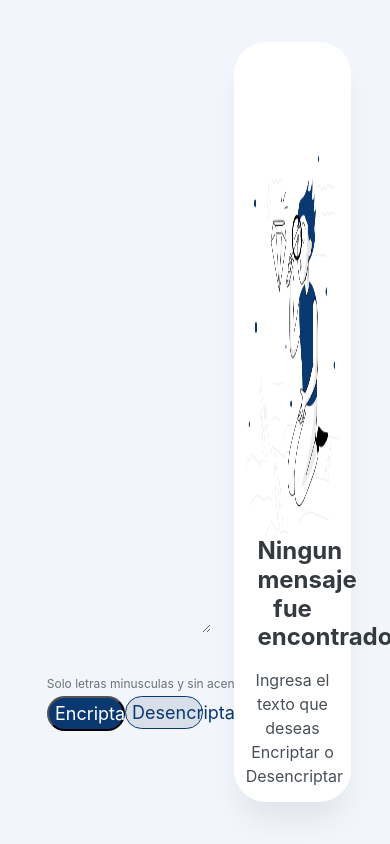
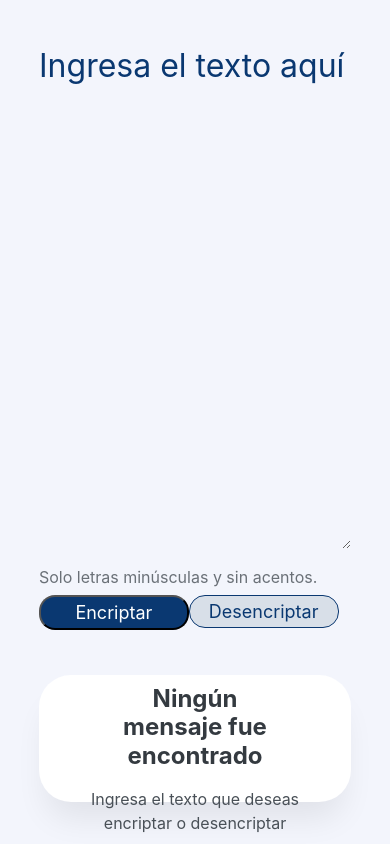
Before and after one commit to carolaresch2203/EncriptadorAlura, a plain HTML site: page index.html in a window 390 px wide. Drawn offline with nearby package versions, Linux system fonts and the light colour scheme.

Commit message:
Funcion encriptar() y correcciones

```diff
--- a/index.html
+++ b/index.html
@@ -1,52 +1,51 @@
 <!DOCTYPE html>
 <html lang="en">
   <head>
-    <meta charset="UTF-8">
-    <meta name="viewport" content="width=device-width, initial-scale=1.0">
-    <link rel="stylesheet" href="style.css">
-    <title>Encriptador Alura</title>
+    <meta charset="UTF-8" />
+    <meta http-equiv="X-UA-Compatible" content="IE=edge" />
+    <meta name="viewport" content="width=device-width, initial-scale=1.0" />
+    <title>Encriptador de Texto</title>
+    <link rel="shortcut icon" href="resources/favicon.png" type="image/x-icon" />
+    <link rel="stylesheet" href="style.css" />
+    <script src="https://unpkg.com/sweetalert/dist/sweetalert.min.js"></script>
   </head>
   <body>
     <div class="container">
       <div class="encriptar">
         <textarea
           name="texto"
+          class="texto"
           id="texto"
           cols="30"
           rows="10"
-            class="texto"
-            placeholder="Ingresa el texto aqui">
-           </textarea>
-
-
+          placeholder="Ingresa el texto aquí"
+        ></textarea>
 
         <div class="terminos">
-                <p>Solo letras minusculas y sin acento</p>
+          <p>Solo letras minúsculas y sin acentos.</p>
         </div>
         <div class="botones">
-                <button class="btnEncriptar" type="button" onclick="encriptar()">Encriptar</button>
-                <button class="btnDesencriptar" type="button" onclick="desencriptar()">Desencriptar</button>
+          <button class="btn-encriptar" type="button" onclick="encriptar()">
+            Encriptar
+          </button>
+          <input
+            type="button"
+            class="btn-desencriptar"
+            value="Desencriptar"
+            onclick="desencriptar()"
+          />
         </div>
       </div>
-
       <div class="encriptado">
-           <img src="resources/Muñeco.png" alt="" id="muñeco">
-          <div class="msjEncriptado" id="msjEncriptado">
-            <h2 id="titulo">Ningun mensaje fue encontrado</h2>
-            <p id="parrafo">Ingresa el texto que deseas Encriptar o Desencriptar</p>
-            <!-- <textarea
-            name="mensaje"
-            id="mensaje"
-            cols="30"
-            rows="10"
-            class="mensaje"
-            placeholder=""
-            >
-            </textarea> -->
+        <img src="resources/Muñeco.png" alt="" id="muñeco" />
+        <div class="mensaje-encriptado" id="mensaje-encriptado">
+          <h2 id="titulo-mensaje">Ningún mensaje fue encontrado</h2>
+          <p id="parrafo">
+            Ingresa el texto que deseas encriptar o desencriptar
+          </p>
         </div>
       </div>
     </div>
-
   </body>
   <script src="index.js"></script>
 </html>
--- a/index.js
+++ b/index.js
@@ -0,0 +1,25 @@
+function encriptar() {
+    let texto = document.getElementById("texto").value;
+    let tituloMensaje = document.getElementById("titulo-mensaje");
+    let parrafo = document.getElementById("parrafo");
+    let muñeco = document.getElementById("muñeco");
+
+    let textoCifrado = texto
+      .replace(/e/gi, "enter")
+      .replace(/i/gi, "imes")
+      .replace(/a/gi, "ai")
+      .replace(/o/gi, "ober")
+      .replace(/u/gi, "ufat");
+
+    if (texto.length != 0) {
+      document.getElementById("texto").value = textoCifrado;
+      tituloMensaje.textContent = "Texto encriptado con éxito";
+      parrafo.textContent = "";
+      muñeco.src = "./resources/encriptado.jpg";
+    } else {
+      muñeco.src = "./resources/Muñeco.png";
+      tituloMensaje.textContent = "Ningún mensaje fue encontrado";
+      parrafo.textContent = "Ingresa el texto que deseas encriptar o desencriptar";
+      swal("Ooops!", "Debes ingresar un texto", "warning");
+    }
+  }
--- a/style.css
+++ b/style.css
@@ -3,21 +3,21 @@ margin: 0;
     padding: 0;
   }
 
-.container{
+  .container {
     position: relative;
     width: 100vw;
     height: 100vh;
     background: #f3f5fc;
   }
 
-.texto{
+  .texto {
     position: absolute;
     width: 42%;
     height: 60%;
     left: 12%;
     top: 15%;
     border: none;
-    font-family: "inter";
+    font-family: "Inter";
     font-style: normal;
     font-weight: 400;
     font-size: 32px;
@@ -25,16 +25,17 @@ padding: 0;
     background-color: #f3f5fc;
   }
 
-.texto::placeholder{
+  .texto::placeholder {
     color: #0a3871;
   }
 
-.texto:focus, .texto:active{
+  .texto:focus,
+  .texto:active {
     border: none;
     outline: none;
   }
 
-.terminos{
+  .terminos {
     display: flex;
     flex-direction: row;
     align-items: center;
@@ -46,8 +47,8 @@ padding: 0;
     top: 80%;
   }
 
-.terminos p{
-    font-family: "inter";
+  .terminos p {
+    font-family: "Inter";
     font-style: normal;
     font-weight: 400;
     font-size: 12px;
@@ -59,7 +60,7 @@ padding: 0;
     flex-grow: 0;
   }
 
-.botones{
+  .botones {
     display: flex;
     flex-direction: row;
     align-items: flex-start;
@@ -70,7 +71,7 @@ padding: 0;
     top: 82%;
   }
 
-.btnEncriptar{
+  .btn-encriptar {
     align-items: center;
     justify-content: center;
     padding: 2%;
@@ -78,37 +79,41 @@ padding: 0;
     width: 25%;
     background-color: #0a3871;
     border-radius: 24px;
-    font-family: "inter";
+    font-family: "Inter";
     font-size: 18px;
     line-height: 19px;
     text-align: center;
     color: #fff;
   }
 
-.btnDesencriptar{
-
-    align-items: center;
+  .btn-desencriptar {
+    box-sizing: border-box;
+    display: flex;
+    flex-direction: row;
+    align-items: flex-start;
     justify-content: center;
     padding: 2%;
     gap: 8px;
     width: 25%;
+    background: #d8dfe8;
     border: 1px solid #0a3871;
-    background: #d8dfe8;
     border-radius: 24px;
-    font-family: "inter";
+    font-family: "Inter";
+    font-weight: 400;
     font-size: 18px;
     line-height: 19px;
     text-align: center;
     color: #0a3871;
   }
 
-.btnDesencriptar:hover, .btnEncriptar:hover{
+  .btn-desencriptar:hover,
+  .btn-encriptar:hover {
     margin: 0.3%;
     width: 24.5%;
     padding: 1.8%;
   }
 
-.encriptado{
+  .encriptado {
     display: flex;
     justify-content: center;
     position: absolute;
@@ -121,7 +126,7 @@ padding: 0;
     border-radius: 32px;
   }
 
-.msjEncriptado{
+  .mensaje-encriptado {
     display: flex;
     flex-direction: column;
     align-items: center;
@@ -134,9 +139,9 @@ padding: 0;
     text-align: center;
   }
 
-.msjEncriptado h2{
+  .mensaje-encriptado h2 {
     width: 60%;
-    font-family: "inter";
+    font-family: "Inter";
     font-style: normal;
     font-weight: 700;
     font-size: 24px;
@@ -145,9 +150,9 @@ padding: 0;
     color: #343a40;
   }
 
-.msjEncriptado p{
+  .mensaje-encriptado p {
     width: 80%;
-    font-family: "inter";
+    font-family: "Inter";
     font-style: normal;
     font-weight: 400;
     font-size: 16px;
@@ -156,10 +161,65 @@ padding: 0;
     color: #495057;
   }
 
-.encriptado img{
+  .encriptado img {
     position: absolute;
     width: 80%;
     height: 50%;
     top: 15%;
+  }
 
+  /* Responsive design */
+  @media (max-width: 57.5em) {
+    .container {
+      display: flex;
+      flex-direction: row;
     }
+    .encriptar {
+      width: 100%;
+    }
+    .texto {
+      width: 80%;
+      height: 60%;
+      left: 10%;
+      top: 5%;
+    }
+    .terminos {
+      width: 80%;
+      left: 10%;
+      top: 67%;
+    }
+    .terminos p {
+      font-size: 16px;
+    }
+    .botones {
+      width: 80%;
+      left: 10%;
+      top: 70%;
+    }
+    .btn-encriptar,
+    .btn-desencriptar {
+      width: 48%;
+      border-radius: 16px;
+    }
+    .btn-encriptar:hover,
+    .btn-desencriptar:hover {
+      margin: 0.3%;
+      width: 47.5%;
+      padding: 1.8%;
+    }
+    .encriptado {
+      width: 80%;
+      height: 15%;
+      left: 10%;
+      top: 80%;
+    }
+    .mensaje-encriptado {
+      width: 100%;
+      top: 5%;
+    }
+    .encriptado img {
+      top: 0;
+      display: none;
+      visibility: hidden;
+    }
+  }
```
Lines whose indentation alone changed are shown as unchanged.
